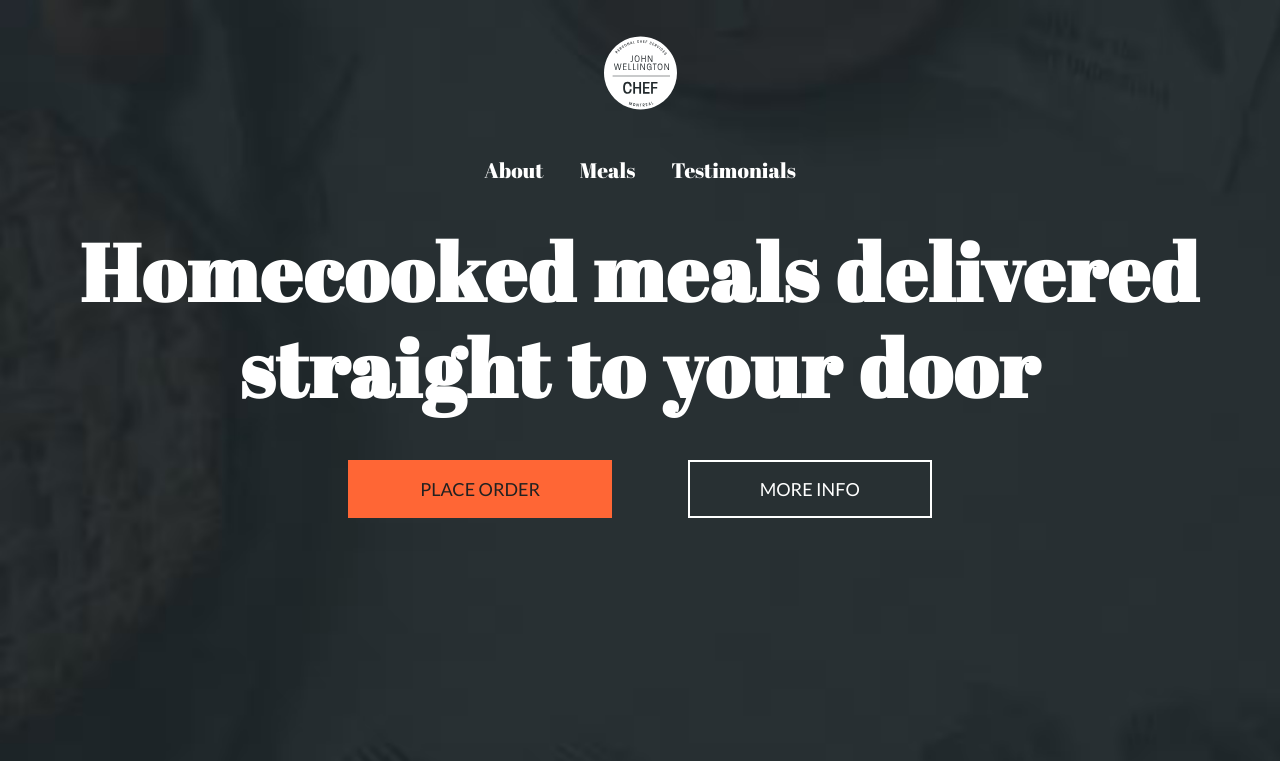
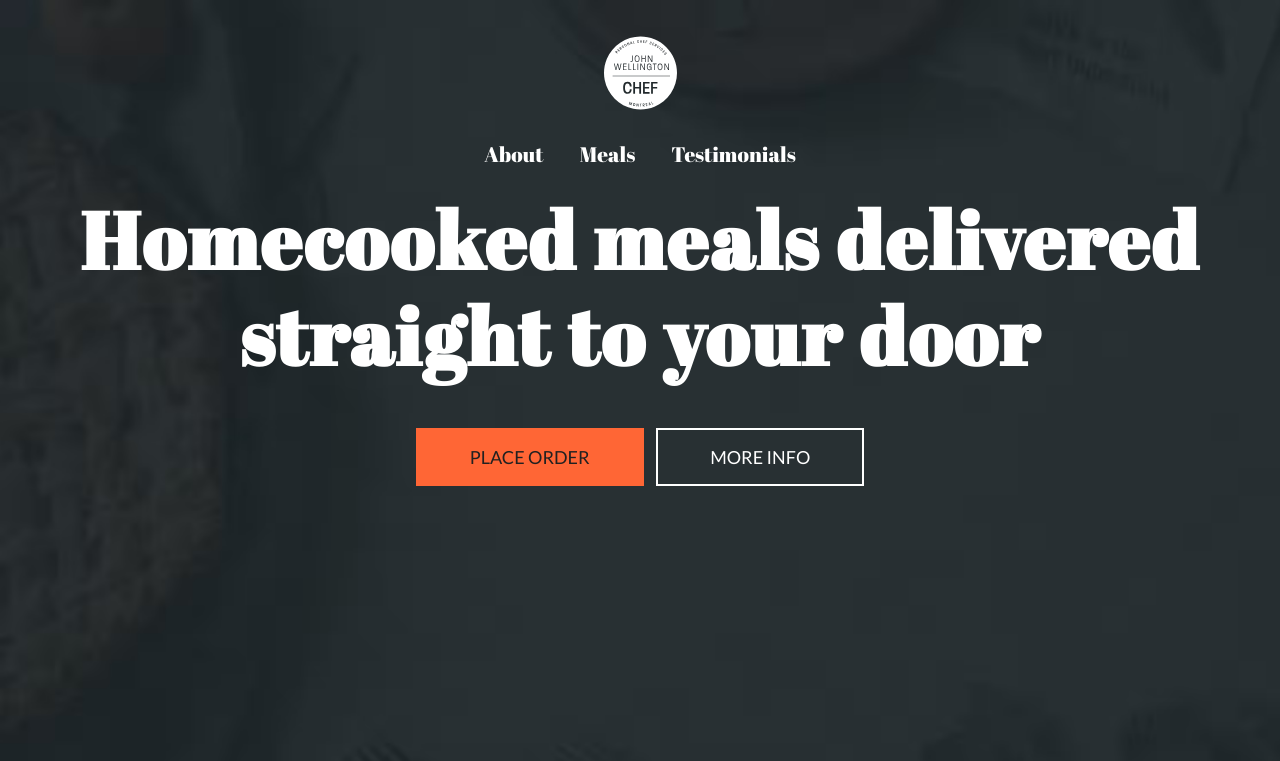
Before and after one commit to adamsJS23/Catering_rossi, a website: page index.html in a window 1280 px wide. Shown: the top 761 px of the page. Drawn offline with nearby package versions, Linux system fonts and the light colour scheme; files that its build step writes are made by us from their sources.

Commit message:
Refactored header.scss

```diff
--- a/sass/_header.scss
+++ b/sass/_header.scss
@@ -7,9 +7,15 @@
 }
 
 .header {
-  margin-bottom: 2em;
+  margin-bottom: 1em;
+  @include for-screen-size($bp-tab-port){
+    margin-bottom: 2rem;
+  }
   &__logo {
-    margin-bottom: 2em;
+    margin-bottom: 1em;
+    @include for-screen-size($bp-tab-port){
+      margin-bottom: 2rem;
+    }
   }
 }
 
@@ -35,16 +41,14 @@
 }
 
 .hero__btn-wrapper > * {
-  display: block;
+  display: inline-block;
 
-  @include for-screen-size(tab-port) {
+  @include for-screen-size($bp-tab-port) {
     display: inline;
-    background-color: red;
   }
 }
 
 .btn {
-  padding: 1em 4em;
   text-decoration: none;
   text-transform: uppercase;
 }
@@ -52,15 +56,22 @@
 .btn--primary {
   background-color: $clr-primary--1;
   color: $clr-neutral--1;
-  margin-bottom: 2em;
+  margin-bottom: 0.6em;
+  padding: 1em 4em;
+
+  @include for-screen-size($bp-tab-port){
+    padding: 1em 3em;
+  }
 }
 
 .btn--secondary {
   background-color: transparent;
   color: $clr-white;
   box-shadow: inset 0 0 0 2px $clr-white;
+  padding: 1em 4.55em;
 
-  @include for-screen-size(tab-port){
-    margin-left: 4em;
+  @include for-screen-size($bp-tab-port) {
+    padding: 1em 3em;
+    margin-left: .5em;
   }
 }
```
